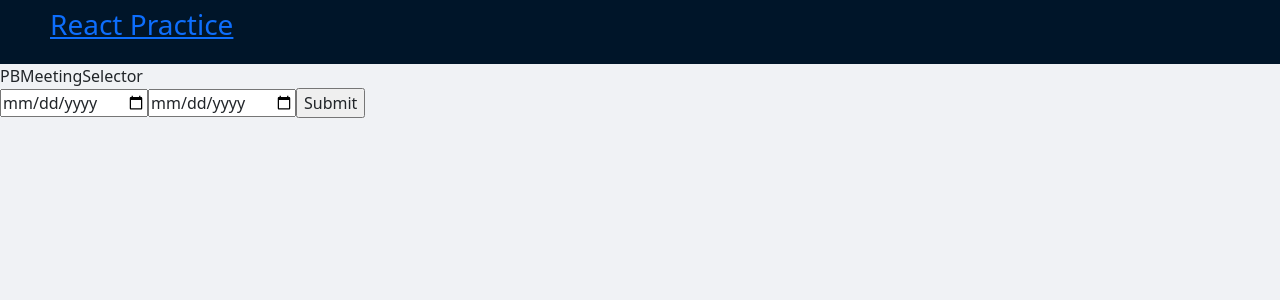
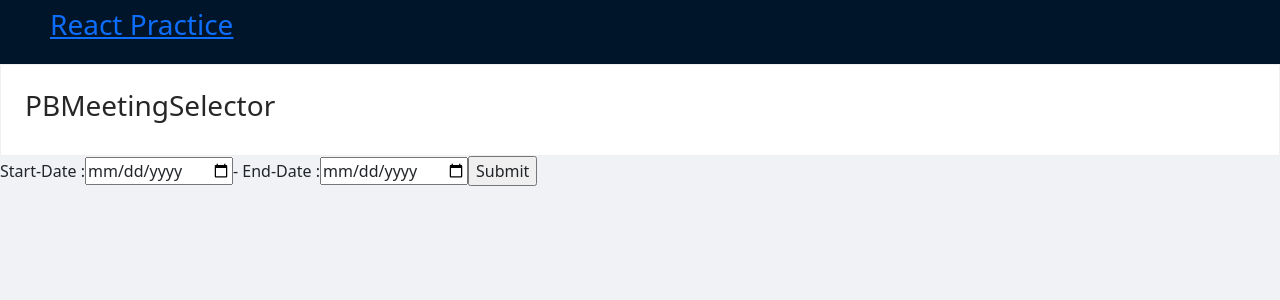
Before and after one commit to Gitter22/react-practice, a React (Create React App) app: page /pratapB/meeting-selector in a window 1280 px wide. Shown: the top 300 px of the page. Built offline with nearby package versions, Linux system fonts and the light colour scheme; no server answers.

Commit message:
date validation

```diff
--- a/src/pages/Users/PratapB/MeetingSelector/DatePicker.js
+++ b/src/pages/Users/PratapB/MeetingSelector/DatePicker.js
@@ -3,8 +3,6 @@ import React, { useState } from "react";
 const DatePicker = (props) => {
   const [startDate, setStartDate] = useState("");
   const [endDate, setEndDate] = useState("");
-
-  console.log(startDate);
 
   const startDateHandler = (e) => {
     setStartDate(e.target.value);
@@ -13,16 +11,44 @@ const DatePicker = (props) => {
     setEndDate(e.target.value);
   };
 
+  const disablePastDate = () => {
+    const today = new Date();
+    const dd = String(today.getDate() + 0).padStart(2, "0");
+    const mm = String(today.getMonth() + 1).padStart(2, "0");
+    const yyyy = today.getFullYear();
+    return yyyy + "-" + mm + "-" + dd;
+  };
+
   const submitHandler = (e) => {
     e.preventDefault();
-    props.dayHandler(true, startDate, endDate);
+    props.dateHandler(true, startDate, endDate);
   };
+
+  function Sun(date) {
+    return [date.getDay() != 0, "Sunday"];
+  }
 
   return (
     <>
       <form onSubmit={submitHandler}>
-        <input type="date" id="start" onChange={startDateHandler} />
-        <input type="date" id="end" onChange={endDateHandler} />
+        <label htmlFor="startdate">Start-Date : </label>
+        <input
+          type="date"
+          id="start"
+          min={disablePastDate()}
+          onChange={startDateHandler}
+          disabled={Sun}
+          // disabled={({ date, view }) =>
+          //   date.getDay() === 0 || date.getDay() === 6
+          // }
+        />
+        <label htmlFor="enddate">- End-Date :</label>
+        <input
+          type="date"
+          id="end"
+          min={disablePastDate()}
+          onChange={endDateHandler}
+        />
         <input type="submit" />
       </form>
     </>
--- a/src/pages/Users/PratapB/MeetingSelector/DayPicker.js
+++ b/src/pages/Users/PratapB/MeetingSelector/DayPicker.js
@@ -7,7 +7,18 @@ const DayPicker = (props) => {
   const handleChange = (event) => {
     const { value, checked } = event.target;
     const { days } = dayItem;
-    console.log("devdas", days);
+
+    // if (event.currentTarget.checked === false) {
+    //   setDayItem(
+    //     dayItem.filter((item) => {
+    //       return item !== event.currentTarget.name;
+    //     })
+    //   );
+    // }
+
+    // if (dayItem.indexOf(event.currentTarget.name) === -1) {
+    //   setDayItem(dayItem.concat(event.currentTarget.name));
+    // }
 
     if (checked) {
       setDayItem({
@@ -22,7 +33,10 @@ const DayPicker = (props) => {
     }
   };
 
-  const submitHandler = () => {};
+  const submitHandler = (e) => {
+    e.preventDefault();
+    props.dayHandler(dayItem.days);
+  };
 
   return (
     <>
@@ -32,7 +46,7 @@ const DayPicker = (props) => {
           <div>
             <input
               type="checkbox"
-              name="days"
+              name="Monday"
               value="Monday"
               onChange={handleChange}
             />
@@ -41,7 +55,7 @@ const DayPicker = (props) => {
           <div>
             <input
               type="checkbox"
-              name="days"
+              name="Tuesday"
               value="Tuesday"
               onChange={handleChange}
             />
@@ -50,8 +64,8 @@ const DayPicker = (props) => {
           <div>
             <input
               type="checkbox"
-              name="days"
-              value="Wensday"
+              name="Wednesday"
+              value="Wednesday"
               onChange={handleChange}
             />
             <label>Wensday</label>
@@ -59,7 +73,7 @@ const DayPicker = (props) => {
           <div>
             <input
               type="checkbox"
-              name="days"
+              name="Thursday"
               value="Thursday"
               onChange={handleChange}
             />
@@ -69,7 +83,7 @@ const DayPicker = (props) => {
             <div>
               <input
                 type="checkbox"
-                name="days"
+                name="Friday"
                 value="Friday"
                 onChange={handleChange}
               />
@@ -78,7 +92,7 @@ const DayPicker = (props) => {
             <div>
               <input
                 type="checkbox"
-                name="days"
+                name="Saturday"
                 value="Saturday"
                 onChange={handleChange}
               />
@@ -87,22 +101,13 @@ const DayPicker = (props) => {
             <div>
               <input
                 type="checkbox"
-                name="days"
+                name="Sunday"
                 value="Sunday"
                 onChange={handleChange}
               />
               <label>Sunday</label>
             </div>
             <input type="submit" onClick={submitHandler} />
-          </div>
-
-          <div>
-            <textarea
-              name="response"
-              value={dayItem.response}
-              style={{ height: "50px" }}
-              onChange={handleChange}
-            />
           </div>
         </form>
       </Card>
--- a/src/pages/Users/PratapB/MeetingSelector/MeetingShow.js
+++ b/src/pages/Users/PratapB/MeetingSelector/MeetingShow.js
@@ -1,18 +1,24 @@
 import React, { useState } from "react";
 import DatePicker from "./DatePicker";
 import DayPicker from "./DayPicker";
-import { Card } from "antd";
+
 
 const MeetingShow = (props) => {
   const [enter, setEnter] = useState(false);
-  const [startDate, setStartDate] = useState();
-  const [endDate, setEndDate] = useState();
+  const [startDate, setStartDate] = useState(null);
+  const [endDate, setEndDate] = useState(null);
+  const [day, setDay] = useState("");
 
-  const dayHandler = (enter, start = null, end = null) => {
+  const dateHandler = (enter, start = null, end = null) => {
     setEnter(enter);
     setStartDate(start);
     setEndDate(end);
   };
+
+  const dayHandler = (dayItem) => {
+    setDay(dayItem);
+  };
+
   const selectedDatesHandler = (dayItem) => {
     const date = new Date(startDate);
     console.log(date);
@@ -21,30 +27,37 @@ const MeetingShow = (props) => {
       dates.concat(new Date(date));
       date.setDate(date.getDate() + 1);
     }
+    console.log(dates);
   };
 
   const dateDisplay =
     startDate && endDate !== "" ? (
-      <p>
-        date : {startDate} to {endDate}
-      </p>
+      <textarea
+        value={`your selected dates is ${startDate} to ${endDate} and days is ${day}`}
+        style={{ height: "100px", width: "400px" }}
+        onChange={dateHandler}
+      ></textarea>
     ) : (
-      <p>day {dayHandler}</p>
+      // <p>
+      //   date : {startDate} to {endDate}
+      // </p>
+      <p>Please Select Date ... </p>
     );
 
   return (
     <>
-      <DatePicker dayHandler={dayHandler} />
+      <DatePicker day={day} dateHandler={dateHandler} />
       <br />
       {enter && (
         <DayPicker
           start={startDate}
           end={endDate}
+          dayHandler={dayHandler}
           selectedDatesHandler={selectedDatesHandler}
         />
       )}
       <br />
-      {enter && <Card>{dateDisplay}</Card>}
+      {enter && dateDisplay}
     </>
   );
 };
--- a/src/pages/Users/PratapB/MeetingSelector/PBMeetingSelector.js
+++ b/src/pages/Users/PratapB/MeetingSelector/PBMeetingSelector.js
@@ -1,10 +1,13 @@
 import React from "react";
 import MeetingShow from "./MeetingShow";
+import { Card } from "antd";
 
 const PBMeetingSelector = () => {
   return (
     <div>
-      PBMeetingSelector
+      <Card>
+        <h3>PBMeetingSelector</h3>
+      </Card>
       <MeetingShow />
     </div>
   );
```
